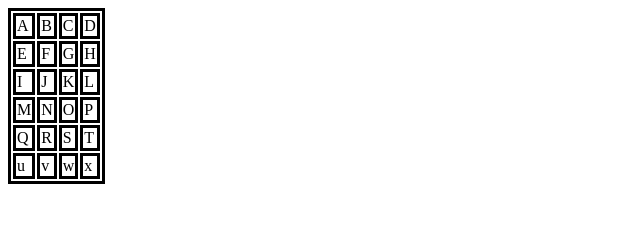
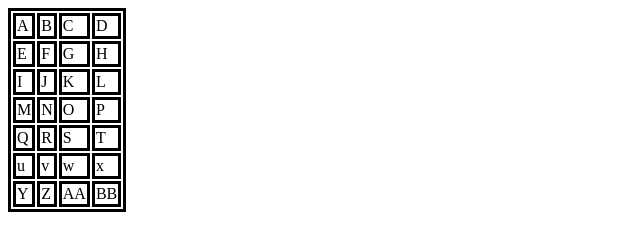
Before and after one commit to Adri-Bagas/Assessment, a plain HTML site: page index.html in a window 1280 px wide. Shown: the whole page, without its empty margins (0-640 px from the left). Drawn offline with Linux system fonts and the light colour scheme.

Commit message:
tambah lagi

```diff
--- a/index.html
+++ b/index.html
@@ -46,6 +46,13 @@
             <td>w</td>
             <td>x</td>
         </tr>
+
+        <tr>
+            <td>Y</td>
+            <td>Z</td>
+            <td>AA</td>
+            <td>BB</td>
+        </tr>
     </table>
 </body>
 </html>
```
